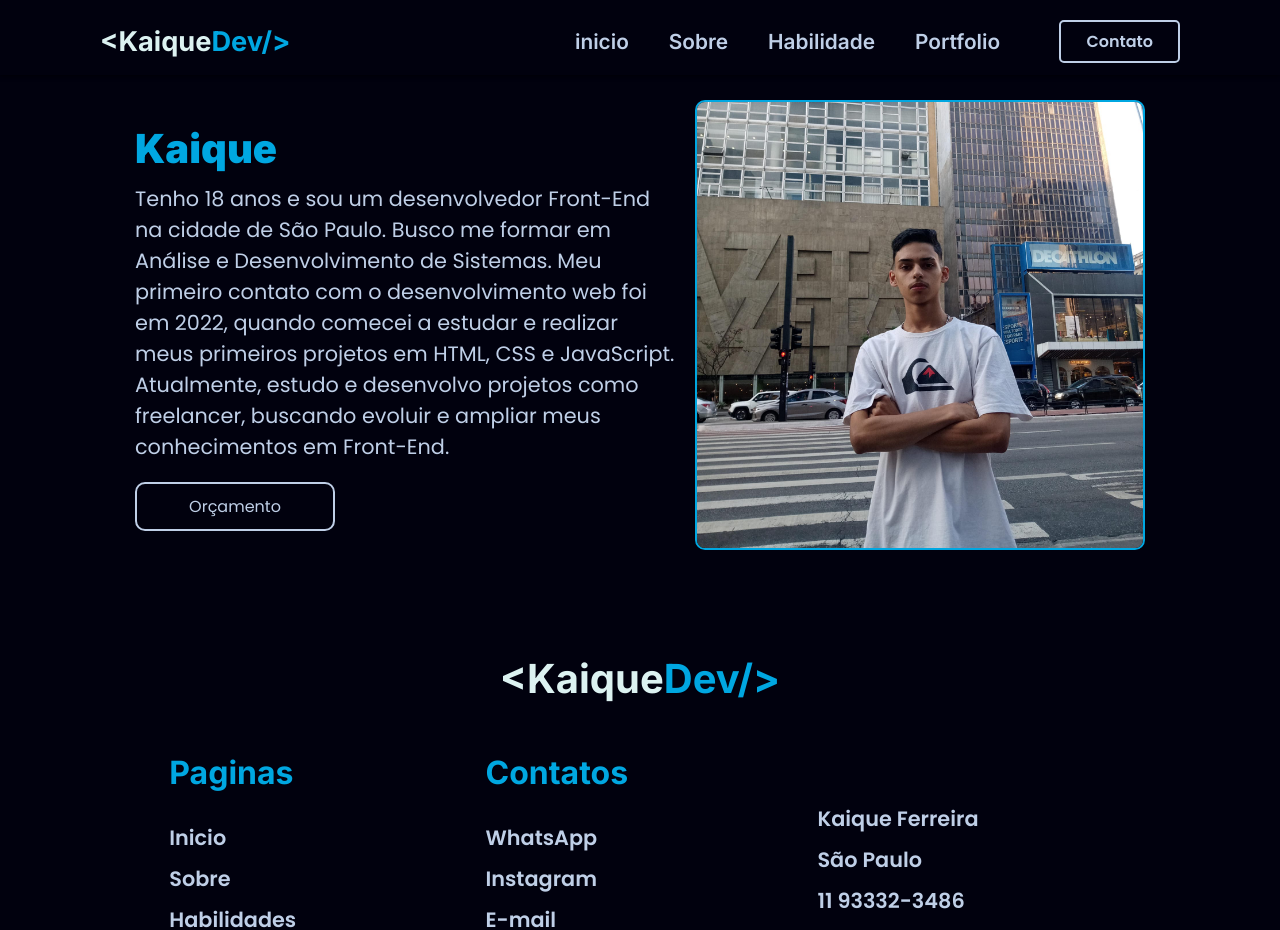
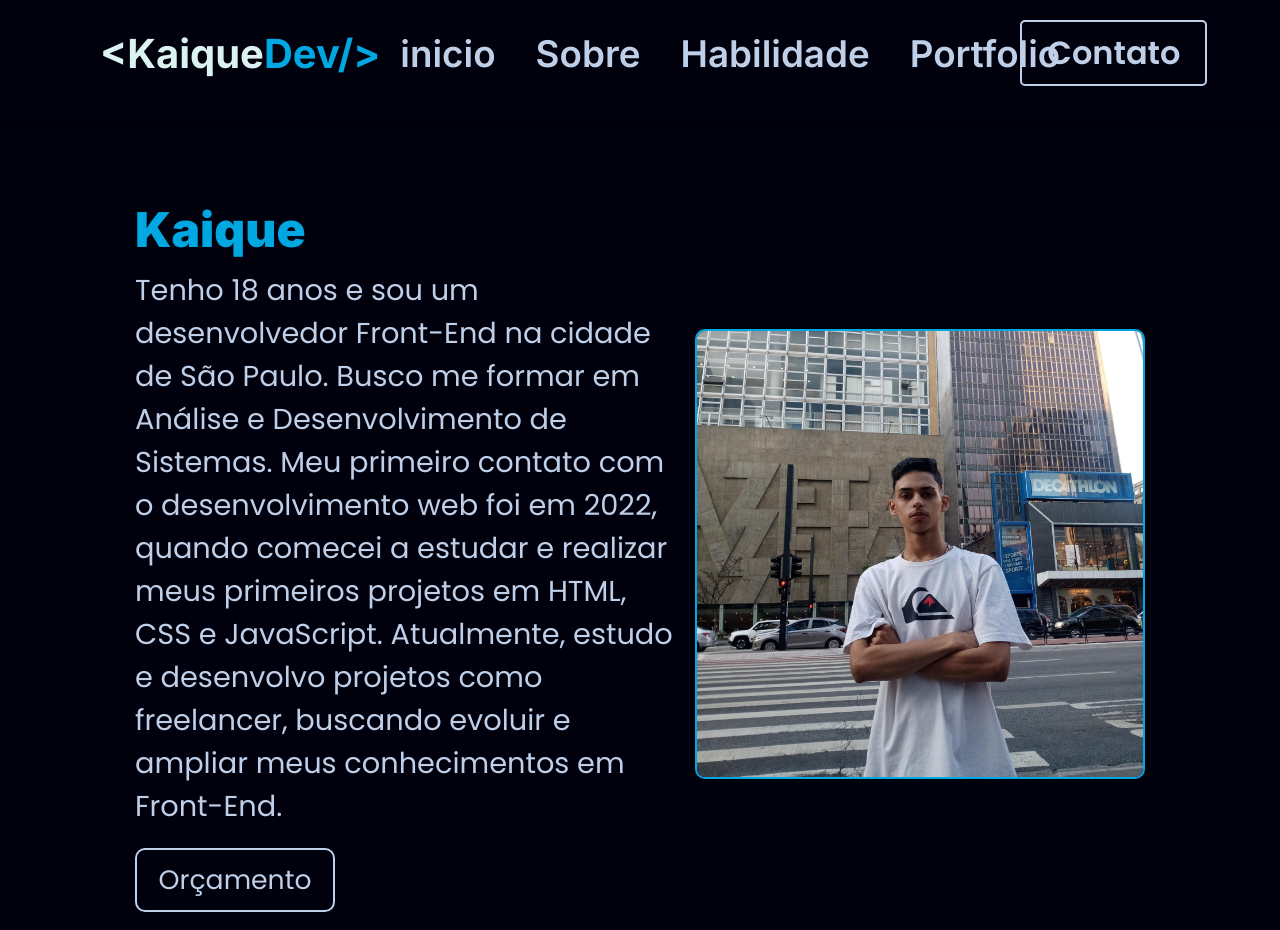
Before and after one commit to kaiqueZpriv1/confeiteiro, a React (Create React App) app: page /sobre in a window 1280 px wide. Shown: the top 930 px of the page. Built offline with nearby package versions, Linux system fonts and the light colour scheme.

Commit message:
media query 1920px

```diff
--- a/src/components/Habilidades/style.ts
+++ b/src/components/Habilidades/style.ts
@@ -9,6 +9,11 @@ export const HabilidadesS = styled.section`
 		gap: 30px;
 		align-items: center;
 		justify-content: center;
+	}
+	@media (max-width: 1920px) {
+		.container-habilidade {
+			grid-template-columns: 350px 350px 350px;
+		}
 	}
 	@media (max-width: 480px) {
 		.container-habilidade {
@@ -35,12 +40,23 @@ export const BoxingHabilidade = styled.div`
 		font-size: 1.5em;
 		text-align: center;
 	}
-	@media (max-width: 480px){
+	@media (max-width: 1920px) {
+		& {
+			padding: 50px;
+		}
+		.image-hbl {
+			width: 200px;
+		}
+		.title-hbl {
+			font-size: 2em;
+		}
+	}
+	@media (max-width: 480px) {
 		padding: 25px;
-		.image-hbl{
+		.image-hbl {
 			width: 80px;
 		}
-		.title-hbl{
+		.title-hbl {
 			font-size: 1.3em;
 		}
 	}
--- a/src/components/about/style.ts
+++ b/src/components/about/style.ts
@@ -9,6 +9,11 @@ export const AboutS = styled.section`
 		gap: 20px;
 		align-items: center;
 		justify-content: center;
+	}
+	@media (max-width: 1920px) {
+		&{
+			padding: 200px 100px 0 100px;
+		}
 	}
 	@media (max-width: 480px) {
 		& {
@@ -34,6 +39,14 @@ export const AboutText = styled.div`
 	.paragrafo-about {
 		font-size: 1.3em;
 		color: #bfcfe7;
+	}
+	@media (max-width: 1920px) {
+		.title-about {
+			font-size: 3em;
+		}
+		.paragrafo-about {
+			font-size: 1.8em;
+		}
 	}
 	@media (max-width: 480px) {
 		& {
@@ -67,6 +80,11 @@ export const ButtonAbout = styled.button`
 		transform: scale(1.1);
 		transition: 0.5s;
 	}
+	@media (max-width: 1920px) {
+		.btn-abt {
+			font-size: 2em;
+		}
+	}
 	@media (max-width: 480px) {
 		& {
 			text-align: center;
--- a/src/components/contact/style.ts
+++ b/src/components/contact/style.ts
@@ -46,6 +46,14 @@ export const RoutersContact = styled.div`
 		transition: 0.4s;
 		color: #fafafa;
 	}
+	@media (max-width: 1920px) {
+		.title-ctt{
+			font-size: 3em;
+		}
+		.router-ctt{
+			font-size: 2em;
+		}
+	}
 	@media (max-width: 480px) {
 		.title-ctt {
 			text-align: center;
--- a/src/components/header/style.ts
+++ b/src/components/header/style.ts
@@ -18,6 +18,9 @@ export const HeaderS = styled.header`
 	}
 	.icon-burger {
 		display: none;
+	}
+	@media (max-width: 1920px) {
+		height: 120px;
 	}
 	@media (max-width: 480px) {
 		& {
@@ -41,6 +44,9 @@ export const HeaderNav = styled.div`
 	display: flex;
 	gap: 40px;
 	margin-right: 200px;
+	@media (max-width: 1920px) {
+		margin-right: 600px;
+	}
 	@media (max-width: 480px) {
 		& {
 			background-color: rgba(1, 1, 14, 1);
@@ -89,6 +95,11 @@ export const RouterNav = styled.h3`
 
 		width: 100%;
 	}
+	@media (max-width: 1920px) {
+		& {
+			font-size: 2.3em;
+		}
+	}
 	@media (max-width: 480px) {
 		& {
 			font-size: 2em;
@@ -113,6 +124,11 @@ export const ButtonHeader = styled.button`
 		transform: scale(1.1);
 		transition: 0.5s;
 	}
+	@media (max-width: 1920px) {
+		& {
+			font-size: 2em;
+		}
+	}
 	@media (max-width: 480px) {
 		& {
 			display: none;
--- a/src/components/home/style.ts
+++ b/src/components/home/style.ts
@@ -11,6 +11,9 @@ export const HomeS = styled.main`
 		width: 100%;
 		position: absolute;
 		left: 0;
+	}
+	@media (max-width: 1920px) {
+		padding: 350px 100px 630px 100px;
 	}
 `;
 
@@ -28,7 +31,6 @@ export const HomeText = styled.div`
 		font-size: 900;
 		text-align: center;
 	}
-
 	.name-home {
 		display: flex;
 		gap: 10px;
@@ -40,6 +42,17 @@ export const HomeText = styled.div`
 		font-size: 2em;
 		color: #bfcfe7;
 		font-size: 500;
+	}
+	@media (max-width: 1920px) {
+		.text-primary {
+			font-size: 3em;
+		}
+		.name-home {
+			font-size: 4em;
+		}
+		.description-home {
+			font-size: 2.8em;
+		}
 	}
 	@media (max-width: 480px) {
 		.text-primary {
@@ -109,6 +122,11 @@ export const Line2 = styled.div`
 		width: 90px;
 		right: 160px;
 	}
+	@media (max-width: 1920px) {
+		& {
+			display: none;
+		}
+	}
 	@media (max-width: 480px) {
 		& {
 			display: none;
@@ -122,6 +140,12 @@ export const Cerebro = styled.div`
 		position: absolute;
 		top: 100px;
 		right: 80px;
+	}
+	@media (max-width: 1920px) {
+		.cerebro-svg-right {
+			width: 170px;
+			top: 150px;
+		}
 	}
 	@media (max-width: 480px) {
 		/* & {
@@ -142,6 +166,12 @@ export const PrompIa = styled.div`
 		left: 100px;
 		bottom: 40px;
 	}
+	@media (max-width: 1920px) {
+		.promp-svg {
+			width: 200px;
+			bottom: 190px;
+		}
+	}
 	@media (max-width: 480px) {
 		/* & {
 			display: none;
@@ -160,6 +190,12 @@ export const Map = styled.div`
 		width: 550px;
 		inset: 100px 400px;
 		transform: rotate(-7deg);
+	}
+	@media (max-width: 1920px) {
+		.br-map {
+			inset: 150px 600px;
+			width: 700px;
+		}
 	}
 	@media (max-width: 480px) {
 		.br-map {
@@ -186,6 +222,14 @@ export const Invisible = styled.div`
 		color: #00a7e1;
 		font-weight: 600;
 	}
+	@media (max-width: 1920px) {
+		& {
+			bottom: 80px;
+		}
+		.text-invisible{
+			font-size: 1.8em;
+		}
+	}
 	@media (max-width: 480px) {
 		& {
 			display: none;
--- a/src/components/logo/Logo.tsx
+++ b/src/components/logo/Logo.tsx
@@ -15,6 +15,14 @@ export const Logo = () => {
 			font-weight: 700;
 			color: #00a7e1;
 		}
+		@media (max-width: 1920px) {
+			.name-logo {
+				font-size: 2.5em;
+			}
+			.dev-logo {
+				font-size: 2.5em;
+			}
+		}
 	`;
 	return (
 		<Link to='/'>
--- a/src/components/portfolio/style.ts
+++ b/src/components/portfolio/style.ts
@@ -9,6 +9,14 @@ export const PortfolioS = styled.section`
 		align-items: center;
 		justify-content: center;
 		gap: 50px;
+	}
+	@media (max-width: 1920px) {
+		& {
+			padding: 200px 0 100px 0;
+		}
+		.container-portfolio {
+			grid-template-columns: 450px 450px 450px;
+		}
 	}
 	@media (max-width: 480px) {
 		.container-portfolio {
@@ -54,11 +62,16 @@ export const BoxingPortfolio = styled.div`
 		transform: scale(1.1);
 		transition: 0.4s;
 	}
+	@media (max-width: 1920px) {
+		.img-portfolio {
+			width: 450px;
+		}
+	}
 	@media (max-width: 480px) {
-		.title-portfolio{
-			font-size: 2.5em
+		.title-portfolio {
+			font-size: 2.5em;
 		}
-		.btn-portfolio{
+		.btn-portfolio {
 			font-size: 1.8em;
 		}
 	}
```
